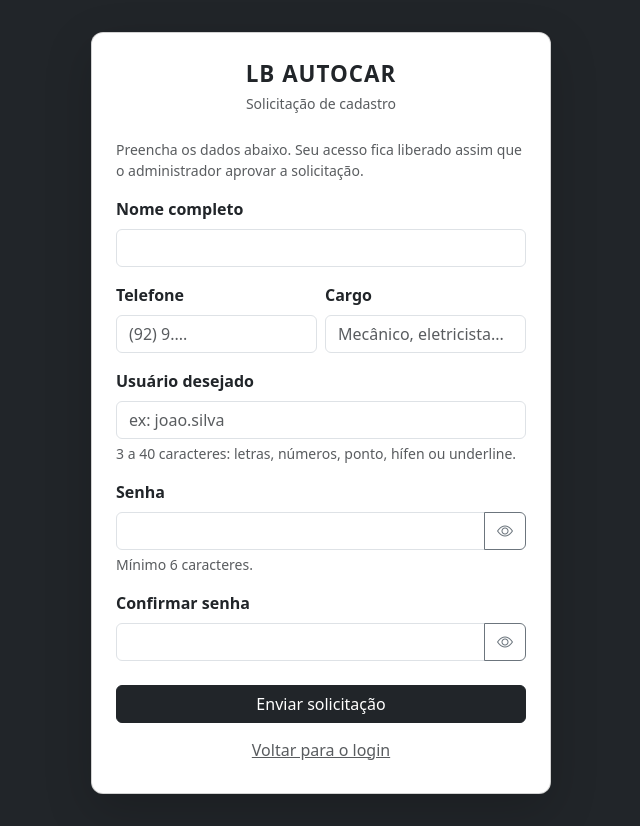
After one commit to Franciney2519/oficinaLB, a Flask app: page /solicitar-cadastro in a window 1280 px wide. The commit adds this page. Shown: the whole page, without its empty margins (319-959 px from the left). Run offline with Flask 3, Linux system fonts and the light colour scheme; the visitor is signed in with stand-in values (Sample User, id 1); parts of the project's set-up code (start-up, migrations or seed data) failed here and were passed over; some libraries are stand-ins or nearby versions.

Commit message:
Adiciona solicitação de cadastro com aprovação do admin
- Nova tabela solicitacoes_cadastro (pendente/aprovada/reprovada)
- Tela pública /solicitar-cadastro com validação de usuário/senha
- Tela admin /solicitacoes para aprovar/reprovar (com motivo opcional)
- Badge na navbar exibindo contagem de pendentes para o admin
- Aprovação cria automaticamente o funcionário com perfil Mecânico
- Botão mostrar/ocultar senha nas telas de login, solicitação e cadastro

Co-Authored-By: Claude Opus 4.7 (1M context) <noreply@anthropic.com>

```diff
--- a/app.py
+++ b/app.py
@@ -151,9 +151,12 @@ def _register_login_failure(ip: str) -> None:
         entry["blocked_until"] = time.monotonic() + _LOGIN_BLOCK_SECONDS
 
 
+_PUBLIC_PATHS = {"/favicon.ico", "/login", "/logout", "/solicitar-cadastro"}
+
+
 @app.before_request
 def require_login():
-    if request.path.startswith("/static") or request.path in ("/favicon.ico", "/login", "/logout"):
+    if request.path.startswith("/static") or request.path in _PUBLIC_PATHS:
         return
     if not session.get("logged_in"):
         return redirect("/login")
@@ -238,6 +241,145 @@ def logout():
     return resp
 
 
+@app.route("/solicitar-cadastro", methods=["GET", "POST"])
+def solicitar_cadastro():
+    """Tela pública para que um funcionário solicite acesso ao sistema.
+
+    A solicitação fica pendente até que um admin aprove ou reprove.
+    """
+    form_data = {"nome": "", "telefone": "", "cargo": "", "usuario": ""}
+    if request.method == "POST":
+        nome = (request.form.get("nome") or "").strip()
+        telefone = (request.form.get("telefone") or "").strip()
+        cargo = (request.form.get("cargo") or "").strip()
+        usuario = (request.form.get("usuario") or "").strip()
+        senha = request.form.get("senha") or ""
+        confirmacao = request.form.get("senha_confirmacao") or ""
+        form_data = {"nome": nome, "telefone": telefone, "cargo": cargo, "usuario": usuario}
+
+        if not nome or not usuario or not senha:
+            return render_template(
+                "solicitar_cadastro.html",
+                form_data=form_data,
+                error="Preencha nome, usuário e senha.",
+            )
+        if not EMPLOYEE_USERNAME_RE.match(usuario):
+            return render_template(
+                "solicitar_cadastro.html",
+                form_data=form_data,
+                error="Usuário deve ter 3 a 40 caracteres (letras, números, ponto, hífen ou underline).",
+            )
+        if len(senha) < 6:
+            return render_template(
+                "solicitar_cadastro.html",
+                form_data=form_data,
+                error="A senha precisa ter pelo menos 6 caracteres.",
+            )
+        if senha != confirmacao:
+            return render_template(
+                "solicitar_cadastro.html",
+                form_data=form_data,
+                error="As senhas não coincidem.",
+            )
+
+        try:
+            existing_employee = dal.get_employee_by_username(usuario)
+            existing_pending = dal.has_pending_signup_for_username(usuario)
+        except Exception:  # pylint: disable=broad-except
+            existing_employee = None
+            existing_pending = False
+        if existing_employee or existing_pending:
+            return render_template(
+                "solicitar_cadastro.html",
+                form_data=form_data,
+                error="Este usuário já está em uso ou aguardando aprovação. Escolha outro.",
+            )
+
+        payload = {
+            "nome": nome,
+            "telefone": telefone,
+            "cargo": cargo,
+            "usuario": usuario,
+            "senha_hash": generate_password_hash(senha),
+        }
+        dal.add_signup_request(payload)
+        return render_template("solicitar_cadastro.html", form_data={}, success=True)
+
+    return render_template("solicitar_cadastro.html", form_data=form_data)
+
+
+@app.route("/solicitacoes")
+@require_admin
+def listar_solicitacoes():
+    """Lista todas as solicitações de cadastro para o admin gerenciar."""
+    pendentes = dal.get_signup_requests(status="pendente")
+    historico = [
+        s for s in dal.get_signup_requests()
+        if s.get("status") != "pendente"
+    ]
+    return render_template(
+        "solicitacoes.html",
+        pendentes=pendentes,
+        historico=historico,
+    )
+
+
+def _current_admin_label() -> str:
+    """Identifica quem decidiu uma solicitação, pra registro de auditoria."""
+    name = session.get("user_name") or "admin"
+    user_id = session.get("user_id")
+    return f"{name} (#{user_id})" if user_id else name
+
+
+@app.route("/solicitacoes/<int:request_id>/aprovar", methods=["POST"])
+@require_admin
+def aprovar_solicitacao(request_id: int):
+    solicitacao = dal.get_signup_request_by_id(request_id)
+    if not solicitacao or solicitacao.get("status") != "pendente":
+        flash("Solicitação não encontrada ou já decidida.", "warning")
+        return redirect(url_for("listar_solicitacoes"))
+
+    usuario = (solicitacao.get("usuario") or "").strip()
+    if dal.get_employee_by_username(usuario):
+        flash(
+            f"Não foi possível aprovar: o usuário '{usuario}' já existe como funcionário ativo.",
+            "danger",
+        )
+        return redirect(url_for("listar_solicitacoes"))
+
+    employee_payload = {
+        "nome": solicitacao.get("nome") or usuario,
+        "telefone": solicitacao.get("telefone") or "",
+        "cargo": solicitacao.get("cargo") or "",
+        "observacoes": "",
+        "ativo": True,
+        "usuario": usuario,
+        "senha_hash": solicitacao.get("senha_hash"),
+        "perfil": ROLE_MECANICO,
+    }
+    dal.add_employee(employee_payload)
+    dal.mark_signup_request_decision(request_id, "aprovada", _current_admin_label())
+    flash(
+        f"Cadastro de '{solicitacao.get('nome') or usuario}' aprovado. Perfil: Mecânico.",
+        "success",
+    )
+    return redirect(url_for("listar_solicitacoes"))
+
+
+@app.route("/solicitacoes/<int:request_id>/reprovar", methods=["POST"])
+@require_admin
+def reprovar_solicitacao(request_id: int):
+    solicitacao = dal.get_signup_request_by_id(request_id)
+    if not solicitacao or solicitacao.get("status") != "pendente":
+        flash("Solicitação não encontrada ou já decidida.", "warning")
+        return redirect(url_for("listar_solicitacoes"))
+
+    motivo = (request.form.get("motivo") or "").strip() or None
+    dal.mark_signup_request_decision(request_id, "reprovada", _current_admin_label(), motivo)
+    flash("Solicitação reprovada.", "info")
+    return redirect(url_for("listar_solicitacoes"))
+
+
 # Informações fixas usadas no PDF do orçamento.
 COMPANY_INFO = {
     "razao_social": "LB AUTOCAR",
@@ -263,6 +405,17 @@ def format_brl(value) -> str:
 def inject_company_info():
     """Disponibiliza dados da empresa para todos os templates."""
     return {"company_info": COMPANY_INFO}
+
+
+@app.context_processor
+def inject_pending_signup_count():
+    """Disponibiliza a contagem de solicitações pendentes para o admin."""
+    if session.get("role") != ROLE_ADMIN:
+        return {"pending_signup_count": 0}
+    try:
+        return {"pending_signup_count": dal.count_pending_signup_requests()}
+    except Exception:  # pylint: disable=broad-except
+        return {"pending_signup_count": 0}
 LOGO_SOURCE_PATH = os.path.join(PROJECT_DIR, "static", "logo.png")
 TAXA_CARTAO_CREDITO = 0.03
 VALIDADE_PADRAO = "5 dias corridos"
--- /dev/null
+++ b/templates/solicitar_cadastro.html
@@ -0,0 +1,114 @@
+<!doctype html>
+<html lang="pt-br">
+<head>
+  <meta charset="utf-8">
+  <meta name="viewport" content="width=device-width, initial-scale=1">
+  <title>Solicitar cadastro - {{ company_info.razao_social }}</title>
+  <link href="https://cdn.jsdelivr.net/npm/bootstrap@5.3.3/dist/css/bootstrap.min.css" rel="stylesheet">
+  <link href="https://cdn.jsdelivr.net/npm/bootstrap-icons@1.11.3/font/bootstrap-icons.min.css" rel="stylesheet">
+  <style>
+    body { background: #212529; display: flex; align-items: center; justify-content: center; min-height: 100vh; padding: 2rem 0; }
+    .card { width: 100%; max-width: 460px; border-radius: 12px; }
+    .logo-title { font-size: 1.4rem; font-weight: 700; letter-spacing: 1px; }
+    .toggle-senha { cursor: pointer; }
+  </style>
+</head>
+<body>
+  <div class="card shadow-lg p-4">
+    <div class="text-center mb-4">
+      <div class="logo-title text-dark">{{ company_info.razao_social }}</div>
+      <small class="text-muted">Solicitação de cadastro</small>
+    </div>
+
+    {% if success %}
+      <div class="alert alert-success">
+        <i class="bi bi-check-circle me-1"></i>
+        Solicitação enviada! Aguarde a aprovação do administrador para acessar o sistema.
+      </div>
+      <a href="{{ url_for('login') }}" class="btn btn-outline-dark w-100">Voltar para o login</a>
+    {% else %}
+
+      {% if error %}
+        <div class="alert alert-danger py-2">{{ error }}</div>
+      {% endif %}
+
+      <p class="text-muted small">
+        Preencha os dados abaixo. Seu acesso fica liberado assim que o administrador aprovar a solicitação.
+      </p>
+
+      <form method="POST">
+        <div class="mb-3">
+          <label class="form-label fw-semibold">Nome completo</label>
+          <input type="text" name="nome" class="form-control" required
+                 value="{{ form_data.nome or '' }}">
+        </div>
+        <div class="row g-2">
+          <div class="col-md-6 mb-3">
+            <label class="form-label fw-semibold">Telefone</label>
+            <input type="text" name="telefone" class="form-control"
+                   placeholder="(92) 9...." value="{{ form_data.telefone or '' }}">
+          </div>
+          <div class="col-md-6 mb-3">
+            <label class="form-label fw-semibold">Cargo</label>
+            <input type="text" name="cargo" class="form-control"
+                   placeholder="Mecânico, eletricista..." value="{{ form_data.cargo or '' }}">
+          </div>
+        </div>
+        <div class="mb-3">
+          <label class="form-label fw-semibold">Usuário desejado</label>
+          <input type="text" name="usuario" class="form-control" required autocomplete="off"
+                 placeholder="ex: joao.silva" pattern="[A-Za-z0-9_.\-]{3,40}"
+                 value="{{ form_data.usuario or '' }}">
+          <div class="form-text">3 a 40 caracteres: letras, números, ponto, hífen ou underline.</div>
+        </div>
+        <div class="mb-3">
+          <label class="form-label fw-semibold">Senha</label>
+          <div class="input-group">
+            <input type="password" name="senha" id="campo-senha" class="form-control" required minlength="6"
+                   autocomplete="new-password">
+            <button class="btn btn-outline-secondary toggle-senha" type="button"
+                    data-target="campo-senha" data-icon="icone-senha"
+                    aria-label="Mostrar senha" title="Mostrar/ocultar senha">
+              <i class="bi bi-eye" id="icone-senha"></i>
+            </button>
+          </div>
+          <div class="form-text">Mínimo 6 caracteres.</div>
+        </div>
+        <div class="mb-4">
+          <label class="form-label fw-semibold">Confirmar senha</label>
+          <div class="input-group">
+            <input type="password" name="senha_confirmacao" id="campo-confirmacao" class="form-control" required minlength="6"
+                   autocomplete="new-password">
+            <button class="btn btn-outline-secondary toggle-senha" type="button"
+                    data-target="campo-confirmacao" data-icon="icone-confirmacao"
+                    aria-label="Mostrar senha" title="Mostrar/ocultar senha">
+              <i class="bi bi-eye" id="icone-confirmacao"></i>
+            </button>
+          </div>
+        </div>
+
+        <button type="submit" class="btn btn-dark w-100">Enviar solicitação</button>
+        <a href="{{ url_for('login') }}" class="btn btn-link w-100 mt-2 text-muted">Voltar para o login</a>
+      </form>
+    {% endif %}
+  </div>
+
+  <script>
+    document.querySelectorAll('.toggle-senha').forEach(function(btn) {
+      btn.addEventListener('click', function() {
+        const campo = document.getElementById(btn.dataset.target);
+        const icone = document.getElementById(btn.dataset.icon);
+        if (campo.type === 'password') {
+          campo.type = 'text';
+          icone.classList.remove('bi-eye');
+          icone.classList.add('bi-eye-slash');
+        } else {
+          campo.type = 'password';
+          icone.classList.remove('bi-eye-slash');
+          icone.classList.add('bi-eye');
+        }
+      });
+    });
+  </script>
+</body>
+</html>
```
Also changed, not shown: data_access.py (+139 -0 lines), templates/base.html (+13 -0 lines), templates/funcionarios.html (+22 -2 lines), templates/login.html (+35 -1 lines), templates/solicitacoes.html (added, +122 -0 lines).
